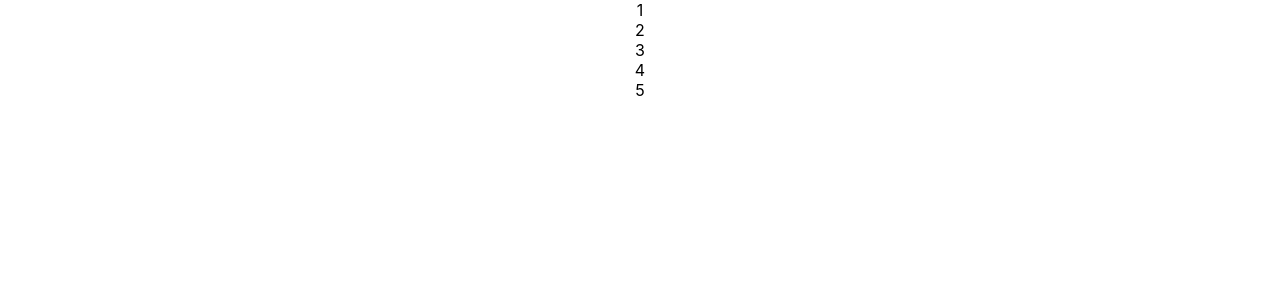
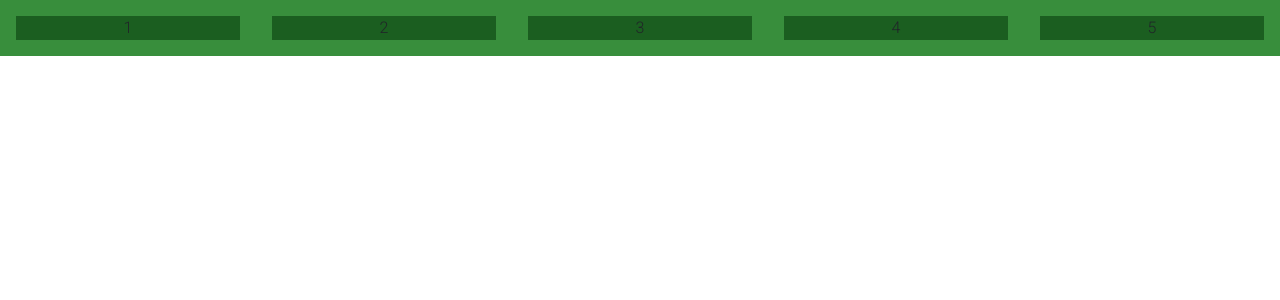
Before and after one commit to Volsek/ECS522U_GUI_Weather_App_QMUL, a React (Create React App) app: page / in a window 1280 px wide. Shown: the top 300 px of the page. Built offline with nearby package versions, Linux system fonts and the light colour scheme.

Commit message:
Added basic layout to weekly view

```diff
--- a/package.json
+++ b/package.json
@@ -7,6 +7,7 @@
     "@testing-library/jest-dom": "^5.11.9",
     "@testing-library/react": "^11.2.5",
     "@testing-library/user-event": "^12.8.3",
+    "mdbreact": "^5.0.1",
     "react": "^17.0.1",
     "react-dom": "^17.0.1",
     "react-scripts": "4.0.3",
--- a/src/components/WeeklyView/WeeklyView.css
+++ b/src/components/WeeklyView/WeeklyView.css
@@ -0,0 +1,7 @@
+.row{
+    background-color: #388e3c
+}
+.col{
+    background: #1b5e20;
+    margin: 1rem
+}
--- a/src/components/WeeklyView/WeeklyView.js
+++ b/src/components/WeeklyView/WeeklyView.js
@@ -1,4 +1,6 @@
 import React, {Component} from "react";
+import "./WeeklyView.css"
+import { MDBContainer, MDBRow, MDBCol,MDBIcon } from "mdbreact";
 
 class weeklyView extends Component {
     constructor(props){
@@ -14,29 +16,37 @@ class weeklyView extends Component {
 
     render() {
         return(
-            <main id="weeklyview">
-                <div className="container">
-                    <div className="row">
-                        <div className="col-md">
+            <main id="weeklyview" >
+                <MDBContainer fluid={true}>
+                    <MDBRow>
+                        <MDBCol>
                             1
-                        </div>
-                        <div className="col-md">
+                        </MDBCol>
+                        <MDBCol>
                             2
-                        </div>
-                        <div className="col-md">
+                        </MDBCol>
+                        <MDBCol>
                             3
-                        </div>
-                        <div className="col-md">
+                        </MDBCol>
+                        <MDBCol>
                             4
-                        </div>
-                        <div className="col-md">
+                        </MDBCol>
+                        <MDBCol>
                             5
-                        </div>
-                    </div>
-                </div>
+                        </MDBCol>
+                    </MDBRow>
+                </MDBContainer>
             </main>
         )
     }
 }
 
 export default weeklyView
+
+/*
+<mdb.MDBRow className="pt-5 homeRows" center>
+<mdb.MDBCol size="12" md="5">
+    <mdb.
+1
+</mdb.MDBCol>
+</mdb.MDBRow>*/
--- a/src/index.js
+++ b/src/index.js
@@ -2,7 +2,10 @@ import React from 'react';
 import ReactDOM from 'react-dom';
 import './index.css';
 import App from './App';
-import reportWebVitals from './reportWebVitals';
+import reportWebVitals from './reportWebVitals'
+import '@fortawesome/fontawesome-free/css/all.min.css';
+import 'bootstrap-css-only/css/bootstrap.min.css';
+import 'mdbreact/dist/css/mdb.css';
 
 ReactDOM.render(
   <React.StrictMode>
```
Also changed, not shown: design.png (added), 1 other file (tests, documents, lock files or other folders).
